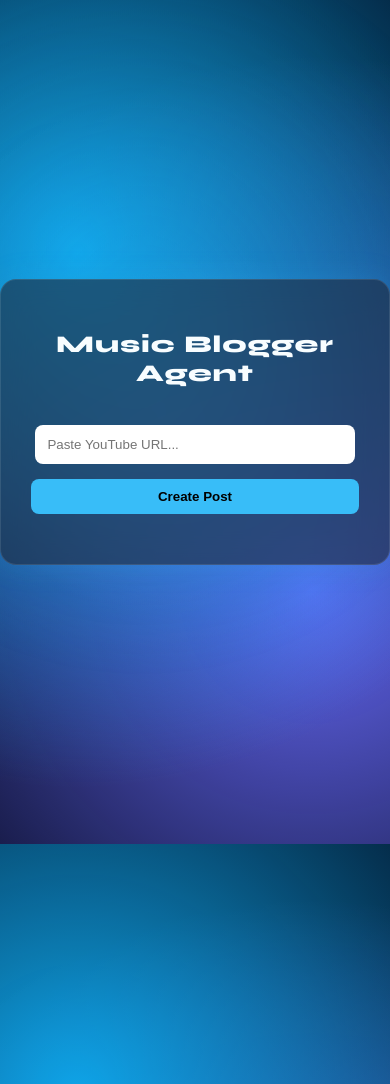
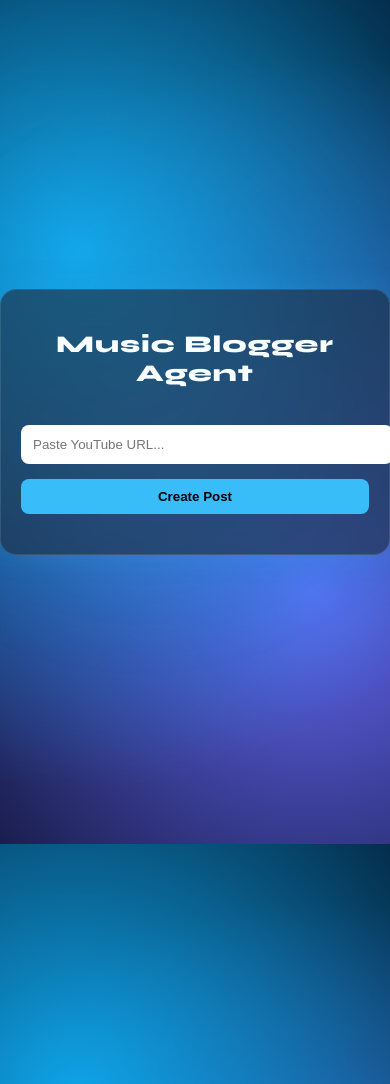
Before and after one commit to fperezt30/music_blogger, a Flask app: page / in a window 390 px wide; the page is wider, and only the part inside the window is pictured. Shown: the top 1084 px of that part. Run offline with Flask 3, Linux system fonts and the light colour scheme.

Commit message:
Fernando 0804 Responsive CSS

```diff
--- a/static/css/style.css
+++ b/static/css/style.css
@@ -10,7 +10,7 @@ body {
     display: flex;
     justify-content: center;
     align-items: center;
-    height: 100vh;
+    min-height: 100vh;
     margin: 0;
     overflow: hidden;
 }
@@ -37,16 +37,18 @@ body::before {
     background: rgba(30, 41, 59, 0.6);
     backdrop-filter: blur(15px);
     -webkit-backdrop-filter: blur(15px);
-    padding: 30px;
+    padding: 20px;
     border-radius: 16px;
-    width: 420px;
+    width: 90%;
+    max-width: 420px;
     text-align: center;
     border: 1px solid rgba(255,255,255,0.1);
     box-shadow: 0 0 30px rgba(56,189,248,0.15);
 }
 
 input {
-    width: 90%;
+    width: 100%;
+    vox-sizing: border-box;
     padding: 12px;
     border-radius: 8px;
     border: none;
@@ -55,6 +57,7 @@ input {
 
 button {
     width: 100%;
+    vox-sizing: border-box;
     padding: 10px;
     background: #38bdf8;
     border: none;
@@ -96,6 +99,7 @@ a {
 
 .actions {
     display: flex;
+    flex-direction: column;
     gap: 10px;
 }
 
@@ -113,9 +117,18 @@ a {
     background-color: #5a6268;
 }
 
+
+
 h2 {
     font-family: 'Syne', sans-serif;
+    font-size: 1.5rem;
     font-weight: 800;
     letter-spacing: 1px;
     color: #f8fdff;
 }
+
+@media (min-width: 600px) {
+    h2 {
+        font-size: 2rem;
+    }
+}
--- a/templates/index.html
+++ b/templates/index.html
@@ -5,6 +5,7 @@
   <title>Music Blogger Agent</title>
   <link rel="stylesheet" href="{{ url_for('static', filename='css/style.css') }}">
   <link href="https://fonts.googleapis.com/css2?family=Syne:wght@700;800&display=swap" rel="stylesheet">
+  <meta name="viewport" content="width=device-width, initial-scale=1.0">
 </head>
 <body>
 
@@ -89,6 +90,7 @@ async function createPost() {
         <div class="actions">
           <button class="btn-secondary" onclick="window.open('${data.publish_link}', '_blank')">Open public link</button>
           <button class="btn-secondary" onclick="setDraft()">Send back to Draft</button>
+          <br>
         </div>
       </div>
 
```
